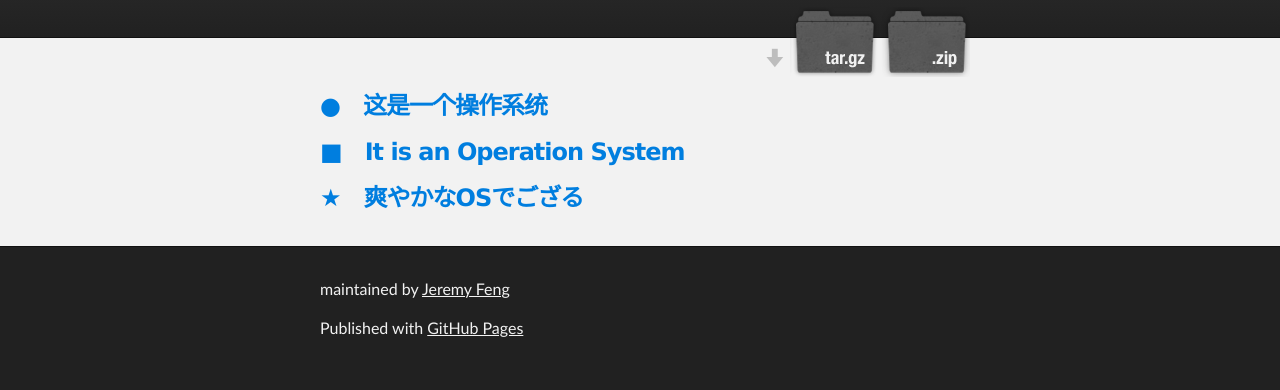
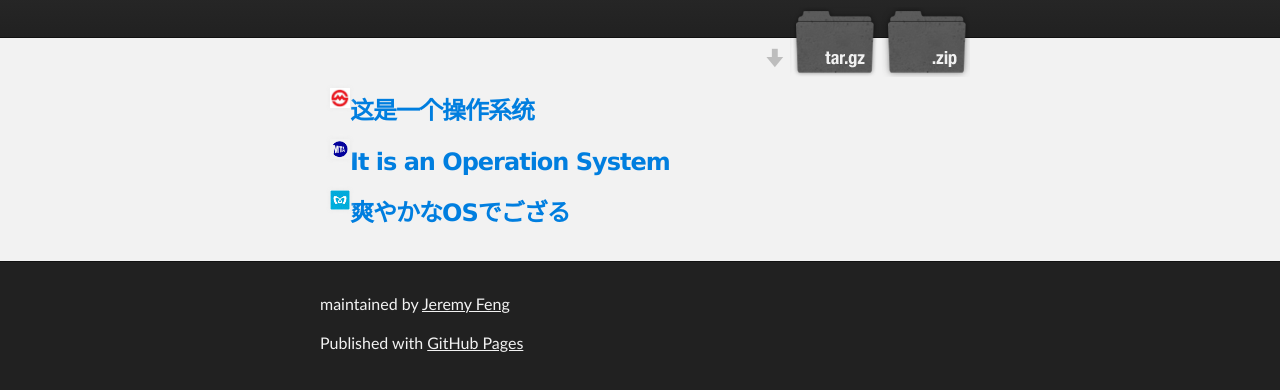
Before and after one commit to dack2cc/KODE, a plain HTML site: page index.html in a window 1280 px wide. Shown: the part 136-526 px from the top of the page. Drawn offline with Linux system fonts and the light colour scheme.

Commit message:
Feng Jiayun : add icons to home page

```diff
--- a/index.html
+++ b/index.html
@@ -33,14 +33,17 @@
     <div id="main_content_wrap" class="outer">
       <section id="main_content" class="inner">
 
+<p><img style="float:left;margin-left: 10px;" src="images/shanghai_76_76.gif" width="20" height="20" alt="shanghai" /></p>
 <h3>
-<a class="forkme_banner" href="intro_chinese.html"><span class="octicon octicon-link"></span>●　这是一个操作系统</a></h3>
+<a class="forkme_banner" href="intro_chinese.html"><span class="octicon octicon-link"></span>这是一个操作系统</a></h3>
 
+<p><img style="float:left;margin-left: 10px;" src="images/newyork_76_76.gif" width="20" height="20" alt="tokyo" /></p>
 <h3>
-<a class="forkme_banner" href="intro_english.html"><span class="octicon octicon-link"></span>■　It is an Operation System</a></h3>
+<a class="forkme_banner" href="intro_english.html"><span class="octicon octicon-link"></span>It is an Operation System</a></h3>
 
+<p><img style="float:left;margin-left: 10px;" src="images/tokyo_76_75.gif" width="20" height="20" alt="newyork" /></p>
 <h3>
-<a class="forkme_banner" href="intro_japanese.html"><span class="octicon octicon-link"></span>★　爽やかなOSでござる</a></h3>
+<a class="forkme_banner" href="intro_japanese.html"><span class="octicon octicon-link"></span>爽やかなOSでござる</a></h3>
 
       </section>
     </div>
```
Also changed, not shown: images/newyork_76_76.gif (added), images/shanghai_76_76.gif (added), images/tokyo_76_75.gif (added).
